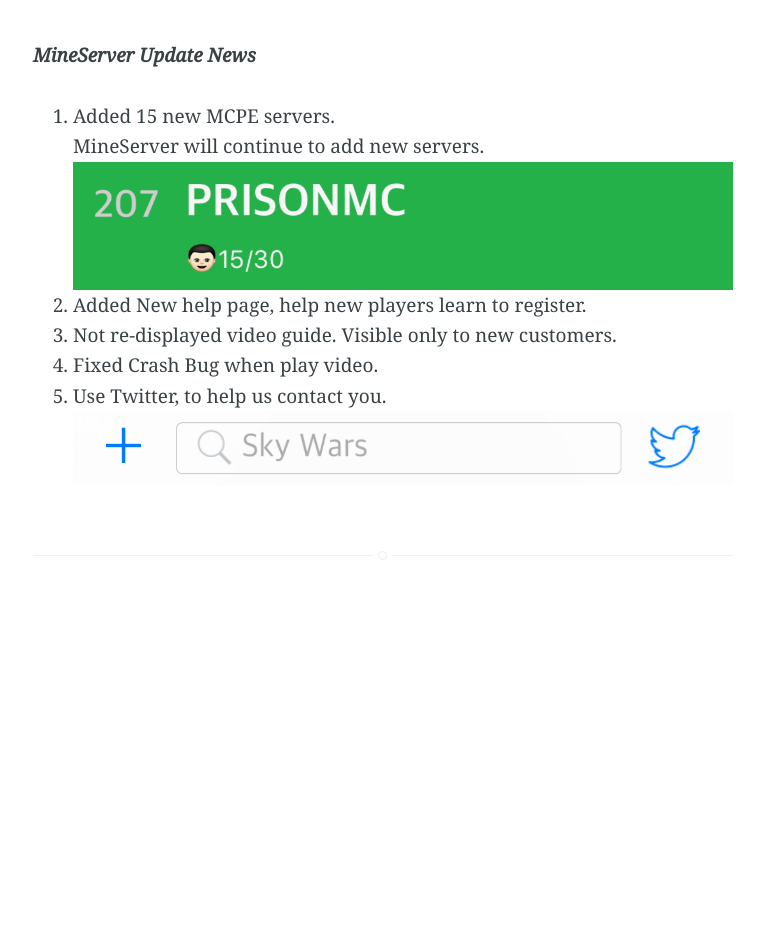
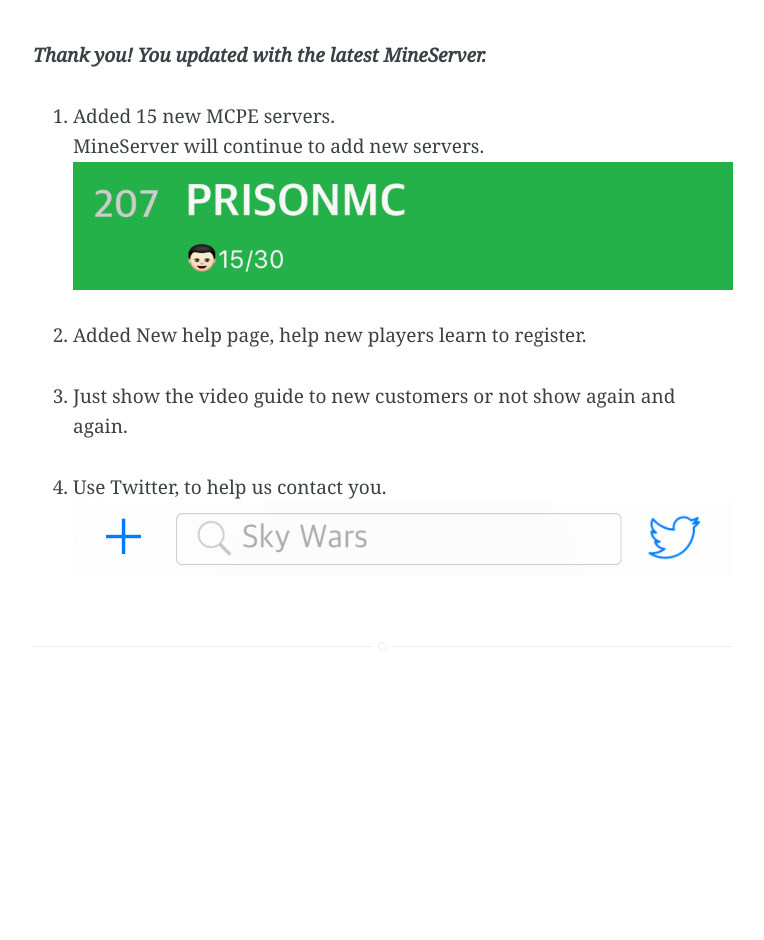
Before and after one commit to Minecraft-PE-Servers/Minecraft-PE-Servers.github.io, a Jekyll site: the page built from _posts/2016-08-13-AppNews.md, in a window 1280 px wide. Shown: the whole page, without its empty margins (257-1021 px from the left). Built offline with Jekyll 4.4.1, drawn with Linux system fonts in a browser that asks for light colours.

Commit message:
提交发布

```diff
--- a/_posts/2016-08-13-AppNews.md
+++ b/_posts/2016-08-13-AppNews.md
@@ -6,12 +6,14 @@ categories: iniciante
 feedback: true
 question: false
 ---
-***MineServer Update News***
+***Thank you! You updated with the latest MineServer.***
 1. Added 15 new MCPE servers.
 MineServer will continue to add new servers.
 ![screenshot](/assets/images/newserver.png)
+
 2. Added New help page, help new players learn to register.
-3. Not re-displayed video guide. Visible only to new customers.
-4. Fixed Crash Bug when play video.
-5. Use Twitter, to help us contact you.
+
+3. Just show the video guide to new customers or not show again and again.
+
+4. Use Twitter, to help us contact you.
 ![screenshot](/assets/images/twitter.png)
```
